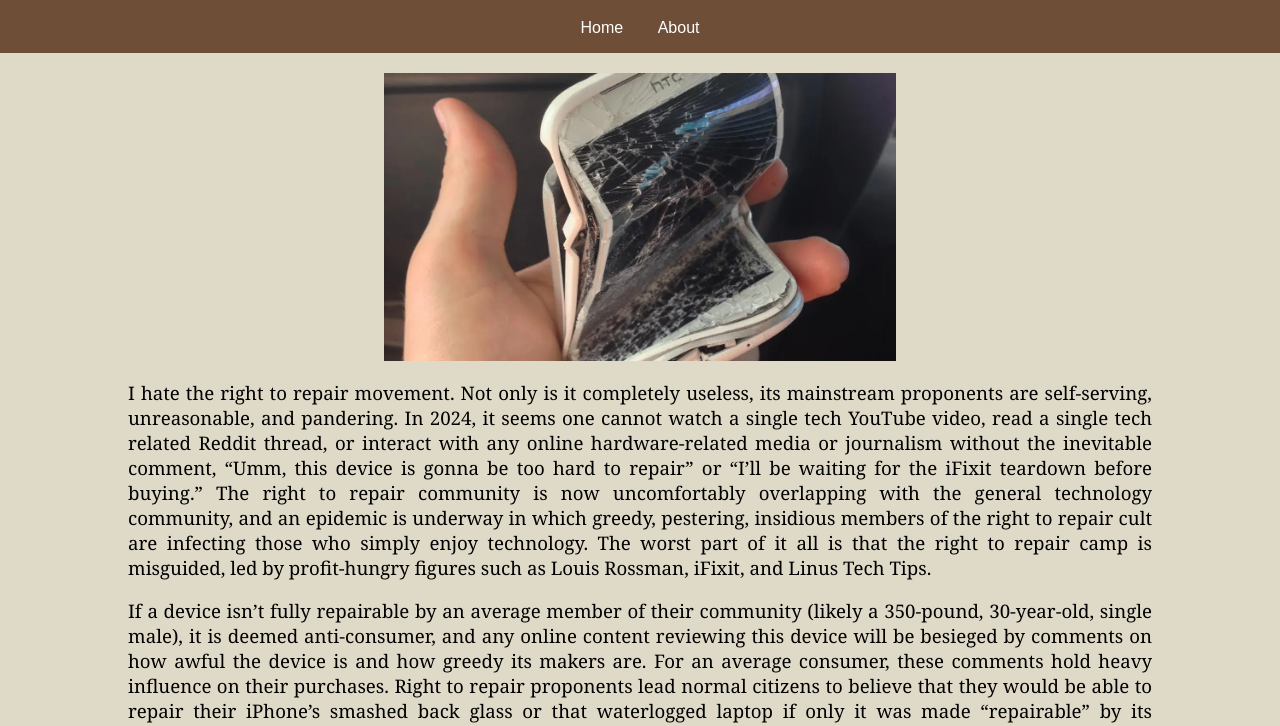
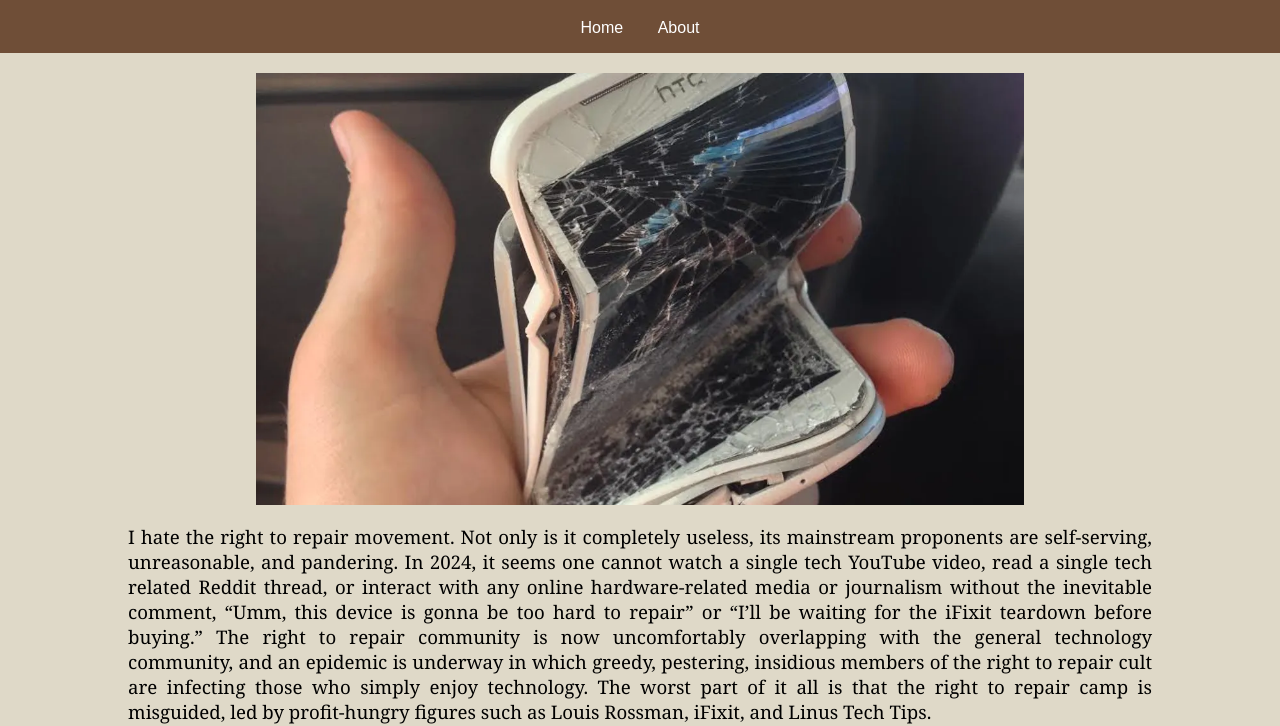
Before and after one commit to Zmht/html-blog, a plain HTML site: page posts/screw-your-right-to-repair/screw-your-right-to-repair.html in a window 1280 px wide. Shown: the part 77-803 px from the top of the page. Drawn offline with Linux system fonts and the light colour scheme; files whose address does not match are found by name.

Commit message:
2024-08-01_15-24-03

```diff
--- a/posts/screw-your-right-to-repair/screw-your-right-to-repair.html
+++ b/posts/screw-your-right-to-repair/screw-your-right-to-repair.html
@@ -15,7 +15,7 @@
         </nav>
     </header>
     <main>
-        <img src="fucked_phone.webp" alt="Destroyed phone" style="width:50%;">
+        <img src="fucked_phone.webp" alt="Destroyed phone" style="width:75%;">
 
         <p>I hate the right to repair movement. Not only is it completely useless, its mainstream proponents are self-serving, unreasonable, and pandering. In 2024, it seems one cannot watch a single tech YouTube video, read a single tech related Reddit thread, or interact with any online hardware-related media or journalism without the inevitable comment, “Umm, this device is gonna be too hard to repair” or “I’ll be waiting for the iFixit teardown before buying.” The right to repair community is now uncomfortably overlapping with the general technology community, and an epidemic is underway in which greedy, pestering, insidious members of the right to repair cult are infecting those who simply enjoy technology. The worst part of it all is that the right to repair camp is misguided, led by profit-hungry figures such as Louis Rossman, iFixit, and Linus Tech Tips.</p>
 
```
